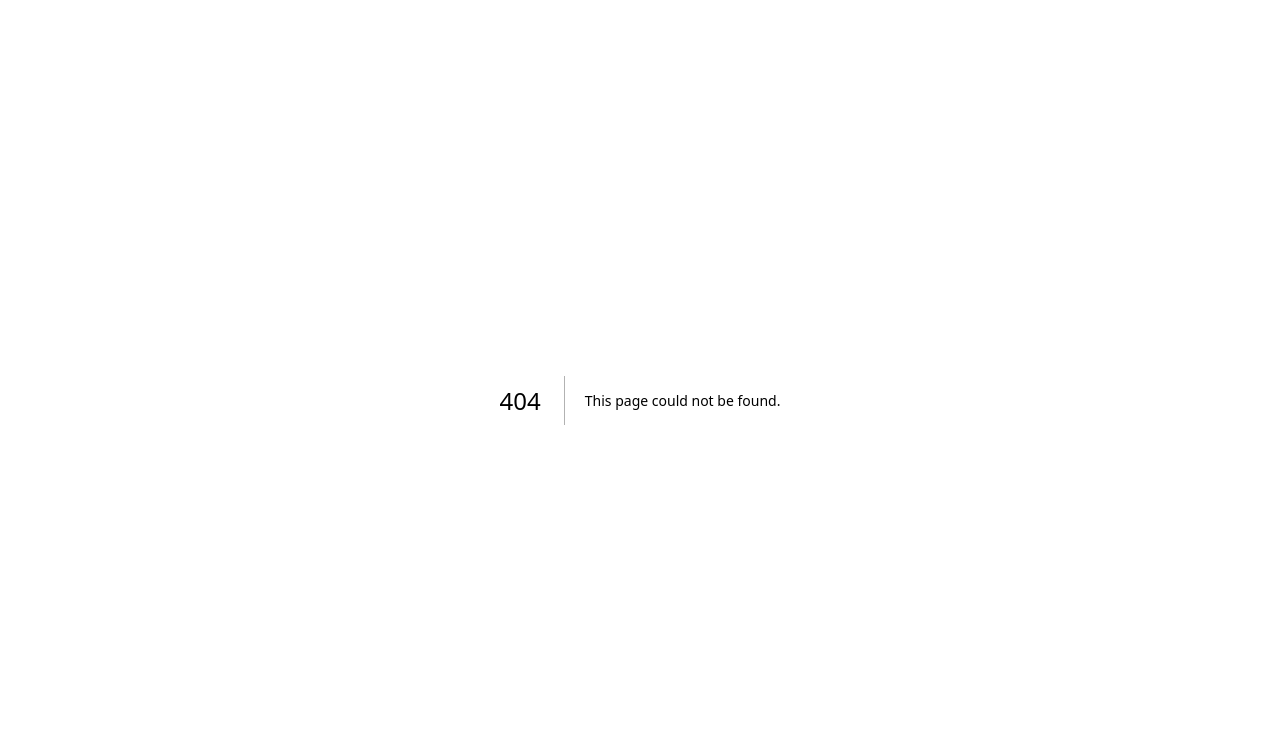
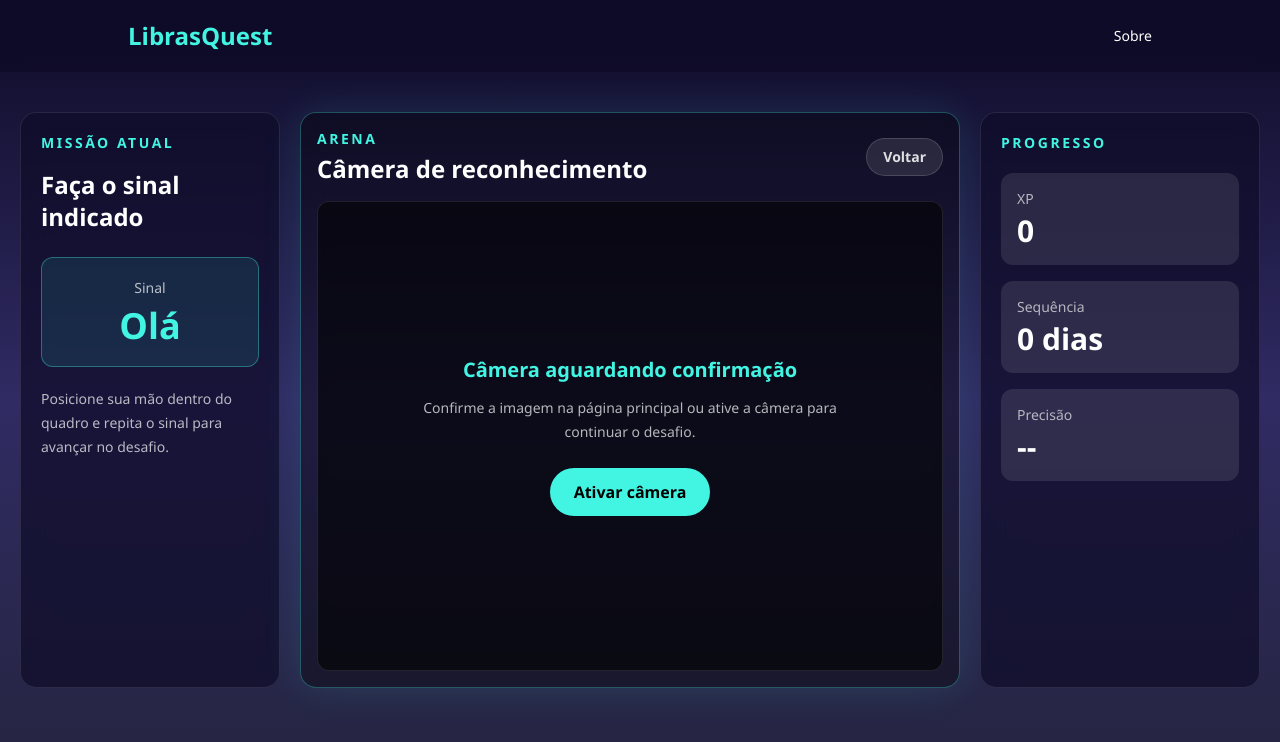
Before and after one commit to cortechx-team/LibrasQuest, a Next.js app in the folder web/: page /jogo in a window 1280 px wide. Before the commit this address had no page. Shown: the top 742 px of the page. Built offline with nearby package versions, Linux system fonts and the light colour scheme.

Commit message:
feat: camera transition for game

```diff
--- a/web/app/components/Hero.tsx
+++ b/web/app/components/Hero.tsx
@@ -1,6 +1,7 @@
 'use client';
 
-import { useEffect, useRef } from 'react';
+import { useEffect, useRef, useState } from 'react';
+import { useRouter } from 'next/navigation';
 import { useCameraPermission } from '../hooks/useCameraPermission';
 
 /**
@@ -10,7 +11,19 @@ import { useCameraPermission } from '../hooks/useCameraPermission';
  */
 export default function Hero() {
   const { status, isLoading, error, stream, requestPermission, stopCameraTest } = useCameraPermission();
+  const [isCameraConfirmed, setIsCameraConfirmed] = useState(false);
   const videoRef = useRef<HTMLVideoElement | null>(null);
+  const didRedirectToGame = useRef(false);
+  const redirectTimeoutRef = useRef<ReturnType<typeof setTimeout> | null>(null);
+  const router = useRouter();
+
+  useEffect(() => {
+    return () => {
+      if (redirectTimeoutRef.current) {
+        clearTimeout(redirectTimeoutRef.current);
+      }
+    };
+  }, []);
 
   useEffect(() => {
     if (!videoRef.current) {
@@ -28,7 +41,18 @@ export default function Hero() {
     videoRef.current.srcObject = null;
   }, [stream]);
 
+  const clearGameRedirect = () => {
+    if (redirectTimeoutRef.current) {
+      clearTimeout(redirectTimeoutRef.current);
+      redirectTimeoutRef.current = null;
+    }
+  };
+
   const handleCameraTest = async () => {
+    setIsCameraConfirmed(false);
+    didRedirectToGame.current = false;
+    clearGameRedirect();
+
     const result = await requestPermission();
 
     // Tratar o resultado após a requisição
@@ -39,6 +63,26 @@ export default function Hero() {
     } else if (result === 'error') {
       alert(`Ocorreu um erro ao acessar a câmera: ${error || 'Tente novamente'}`);
     }
+  };
+
+  const handleCameraReady = () => {
+    if (didRedirectToGame.current) {
+      return;
+    }
+
+    didRedirectToGame.current = true;
+    setIsCameraConfirmed(true);
+    sessionStorage.setItem('librasquest-camera-confirmed', 'true');
+    redirectTimeoutRef.current = setTimeout(() => {
+      router.push('/jogo');
+    }, 2000);
+  };
+
+  const handleStopCameraTest = () => {
+    setIsCameraConfirmed(false);
+    didRedirectToGame.current = false;
+    clearGameRedirect();
+    stopCameraTest();
   };
 
   return (
@@ -78,12 +122,18 @@ export default function Hero() {
                 autoPlay
                 playsInline
                 muted
+                onLoadedData={handleCameraReady}
                 className="h-48 w-full rounded-lg object-cover scale-x-[-1]"
               />
+              {isCameraConfirmed && (
+                <p className="mt-3 rounded-lg bg-primary-cyan/10 px-3 py-2 text-sm font-semibold text-primary-cyan">
+                  Imagem confirmada. Avançando em 2 segundos...
+                </p>
+              )}
             </div>
 
             <button
-              onClick={stopCameraTest}
+              onClick={handleStopCameraTest}
               className="mt-3 w-full max-w-sm rounded-full border border-primary-cyan px-6 py-2 font-semibold text-primary-cyan transition-colors hover:bg-primary-cyan hover:text-black"
             >
               Interromper teste
--- a/web/app/hooks/useCameraPermission.ts
+++ b/web/app/hooks/useCameraPermission.ts
@@ -1,6 +1,6 @@
 'use client';
 
-import { useEffect, useState } from 'react';
+import { useCallback, useEffect, useState } from 'react';
 import { requestCameraPermission, CameraPermissionStatus } from '../lib/camera/requestCameraPermission';
 
 function stopMediaStream(stream: MediaStream | null) {
@@ -26,7 +26,7 @@ export function useCameraPermission() {
     };
   }, [stream]);
 
-  const requestPermission = async (): Promise<CameraPermissionStatus> => {
+  const requestPermission = useCallback(async (): Promise<CameraPermissionStatus> => {
     setIsLoading(true);
     setError(null);
 
@@ -53,9 +53,9 @@ export function useCameraPermission() {
     } finally {
       setIsLoading(false);
     }
-  };
+  }, []);
 
-  const stopCameraTest = () => {
+  const stopCameraTest = useCallback(() => {
     setStream(currentStream => {
       stopMediaStream(currentStream);
       return null;
@@ -63,7 +63,7 @@ export function useCameraPermission() {
 
     setStatus(null);
     setError(null);
-  };
+  }, []);
 
   return {
     status,
--- /dev/null
+++ b/web/app/jogo/page.tsx
@@ -0,0 +1,125 @@
+'use client';
+
+import Link from 'next/link';
+import { useEffect, useRef } from 'react';
+import Header from '../components/Header';
+import { useCameraPermission } from '../hooks/useCameraPermission';
+
+export default function GameplayPage() {
+  const { status, isLoading, error, stream, requestPermission } = useCameraPermission();
+  const didRequestCamera = useRef(false);
+  const videoRef = useRef<HTMLVideoElement | null>(null);
+
+  useEffect(() => {
+    const confirmed = sessionStorage.getItem('librasquest-camera-confirmed') === 'true';
+
+    if (confirmed && !didRequestCamera.current) {
+      didRequestCamera.current = true;
+      void requestPermission();
+    }
+  }, [requestPermission]);
+
+  useEffect(() => {
+    if (!videoRef.current) {
+      return;
+    }
+
+    if (stream) {
+      videoRef.current.srcObject = stream;
+      void videoRef.current.play().catch(() => {
+        // A câmera já foi liberada no fluxo inicial, mas alguns navegadores podem exigir nova interação.
+      });
+      return;
+    }
+
+    videoRef.current.srcObject = null;
+  }, [stream]);
+
+  return (
+    <main className="min-h-screen bg-gradient-to-b from-[#0f0c29] via-[#302b63] to-[#24243e] text-white">
+      <Header />
+
+      <section className="mx-auto grid min-h-screen w-full max-w-7xl grid-cols-1 gap-5 px-5 py-28 lg:grid-cols-[260px_1fr_280px]">
+        <aside className="rounded-2xl border border-white/10 bg-bg-dark/70 p-5 backdrop-blur-md">
+          <p className="text-sm font-bold uppercase tracking-[0.18em] text-primary-cyan">Missão atual</p>
+          <h1 className="mt-4 text-2xl font-bold">Faça o sinal indicado</h1>
+          <div className="mt-6 rounded-xl border border-primary-cyan/35 bg-primary-cyan/10 p-5 text-center">
+            <p className="text-sm text-white/70">Sinal</p>
+            <p className="mt-2 text-4xl font-bold text-primary-cyan">Olá</p>
+          </div>
+          <p className="mt-5 text-sm leading-6 text-white/70">
+            Posicione sua mão dentro do quadro e repita o sinal para avançar no desafio.
+          </p>
+        </aside>
+
+        <section className="flex min-h-[560px] flex-col rounded-2xl border border-primary-cyan/30 bg-black/35 p-4 shadow-[0_0_40px_rgba(66,245,227,0.12)] backdrop-blur-md">
+          <div className="mb-4 flex flex-col gap-3 sm:flex-row sm:items-center sm:justify-between">
+            <div>
+              <p className="text-sm font-bold uppercase tracking-[0.18em] text-primary-cyan">Arena</p>
+              <h2 className="mt-1 text-2xl font-bold">Câmera de reconhecimento</h2>
+            </div>
+            <Link
+              href="/"
+              className="rounded-full border border-white/15 bg-white/10 px-4 py-2 text-sm font-semibold text-white/85 transition-colors hover:border-primary-cyan hover:text-primary-cyan"
+            >
+              Voltar
+            </Link>
+          </div>
+
+          <div className="relative flex flex-1 items-center justify-center overflow-hidden rounded-xl border border-white/10 bg-black/60">
+            {stream ? (
+              <video
+                ref={videoRef}
+                autoPlay
+                playsInline
+                muted
+                className="h-full min-h-[420px] w-full object-cover scale-x-[-1]"
+              />
+            ) : (
+              <div className="px-6 text-center">
+                <p className="text-xl font-bold text-primary-cyan">
+                  {isLoading ? 'Ativando câmera...' : 'Câmera aguardando confirmação'}
+                </p>
+                <p className="mx-auto mt-3 max-w-md text-sm leading-6 text-white/70">
+                  Confirme a imagem na página principal ou ative a câmera para continuar o desafio.
+                </p>
+                <button
+                  type="button"
+                  onClick={() => void requestPermission()}
+                  disabled={isLoading}
+                  className="mt-6 rounded-full bg-primary-cyan px-6 py-3 font-bold text-black transition-all hover:-translate-y-1 hover:shadow-lg hover:shadow-primary-cyan/40 disabled:cursor-not-allowed disabled:opacity-50"
+                >
+                  Ativar câmera
+                </button>
+              </div>
+            )}
+
+            {status === 'error' && (
+              <p className="absolute bottom-4 left-4 right-4 rounded-lg border border-red-400/30 bg-red-500/15 px-4 py-3 text-sm text-red-100">
+                Não foi possível acessar a câmera. {error || 'Tente novamente.'}
+              </p>
+            )}
+          </div>
+        </section>
+
+        <aside className="rounded-2xl border border-white/10 bg-bg-dark/70 p-5 backdrop-blur-md">
+          <p className="text-sm font-bold uppercase tracking-[0.18em] text-primary-cyan">Progresso</p>
+          <div className="mt-5 space-y-4">
+            <div className="rounded-xl bg-white/10 p-4">
+              <p className="text-sm text-white/65">XP</p>
+              <p className="mt-1 text-3xl font-bold">0</p>
+            </div>
+            <div className="rounded-xl bg-white/10 p-4">
+              <p className="text-sm text-white/65">Sequência</p>
+              <p className="mt-1 text-3xl font-bold">0 dias</p>
+            </div>
+            <div className="rounded-xl bg-white/10 p-4">
+              <p className="text-sm text-white/65">Precisão</p>
+              <p className="mt-1 text-3xl font-bold">--</p>
+            </div>
+          </div>
+        </aside>
+      </section>
+    </main>
+  );
+}
```
